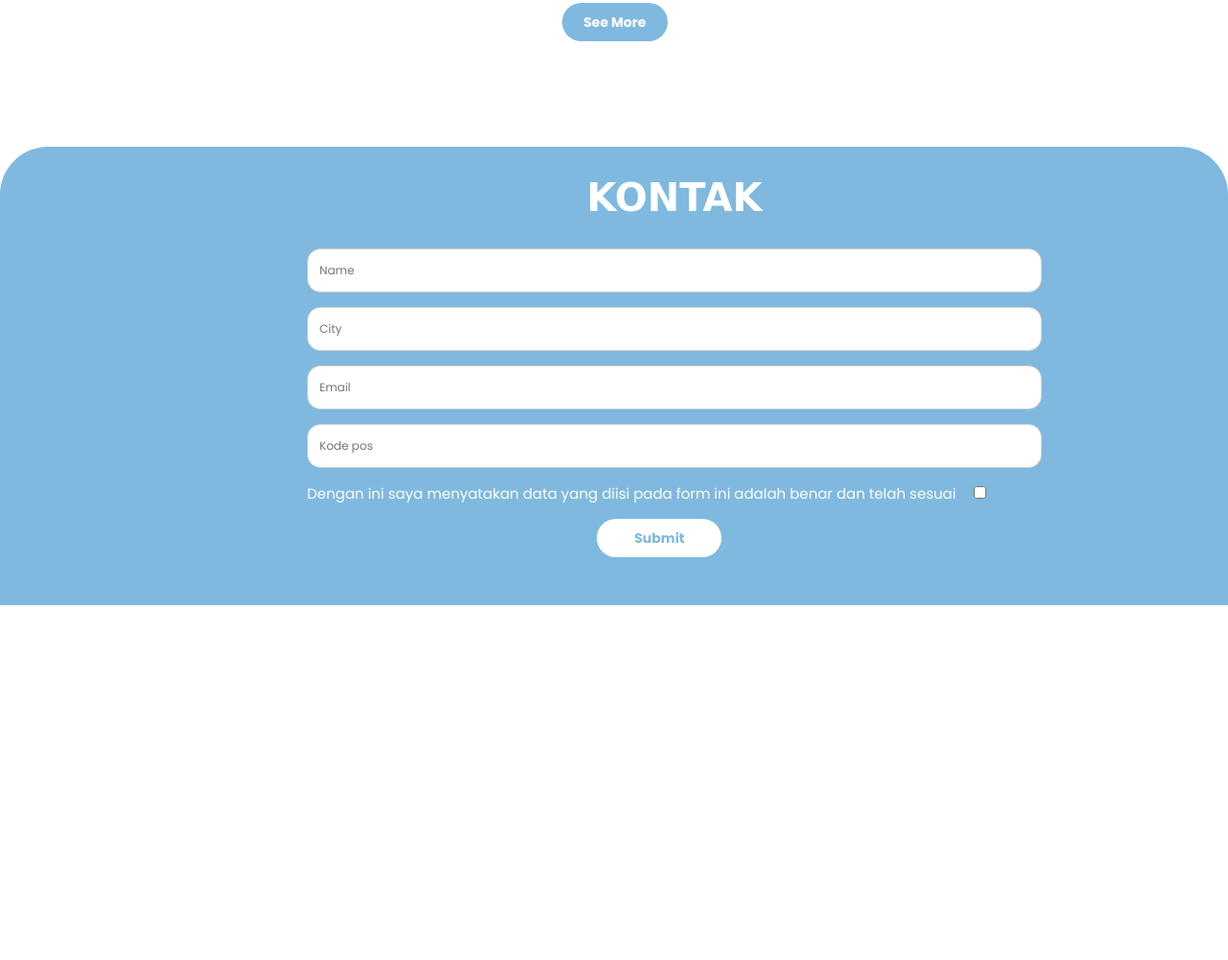
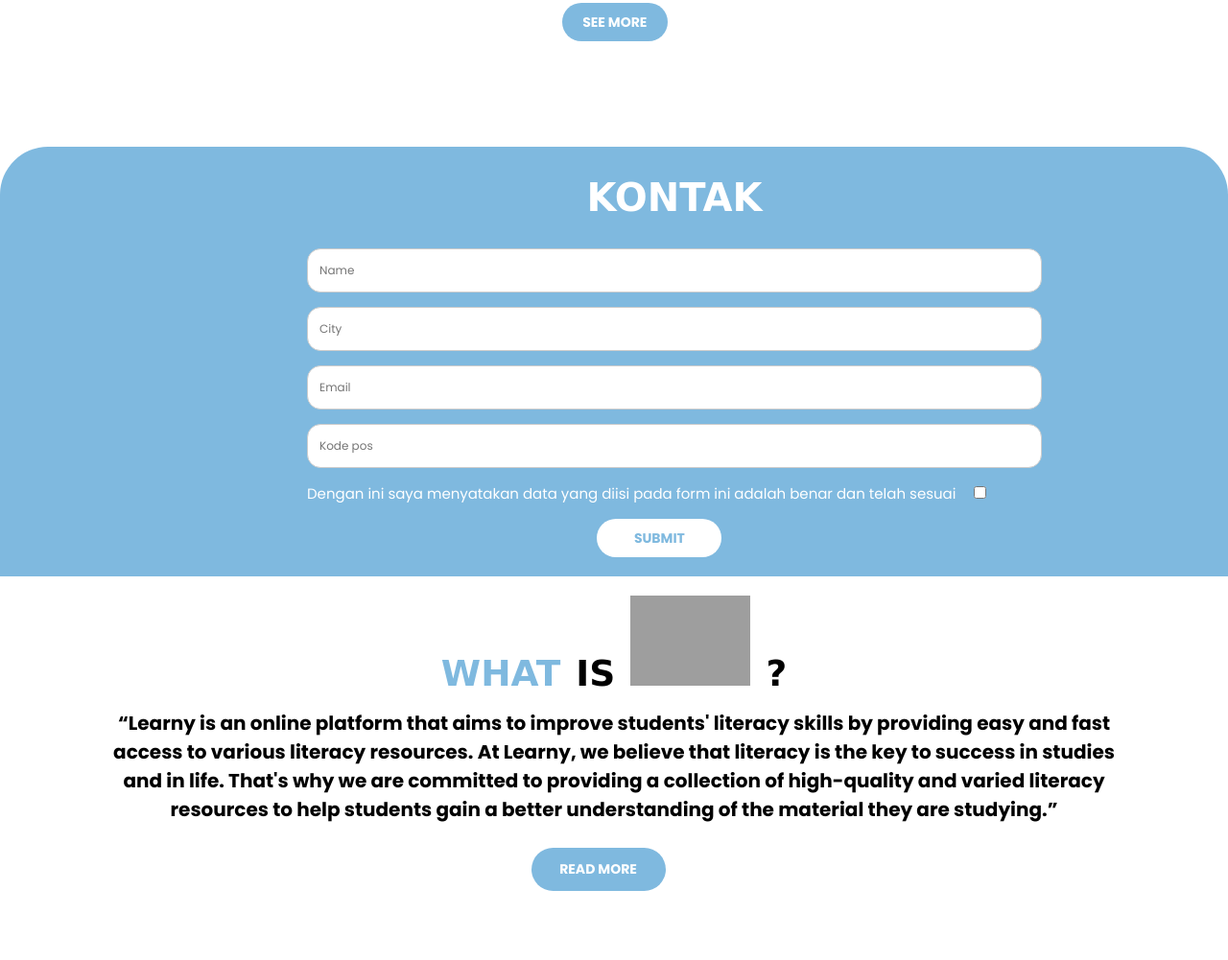
Before and after one commit to FadlyLugina/Landing-Page-Learny, a plain HTML site: page index.html in a window 1280 px wide. Shown: the part 2392-3393 px from the top of the page at 96% size. Before the commit the page ends 3023 px from the top, so only its background shows below. Drawn offline with Linux system fonts and the light colour scheme; grey boxes are pictures that could not be loaded; a web font is replaced by a local one.

Commit message:
penambahan deskripsi

```diff
--- a/index.html
+++ b/index.html
@@ -119,7 +119,7 @@
                     </div>
                 </div>
                 <div class="see-btn2">
-                    <button id="see1">See More</button>
+                    <button id="see1">SEE MORE</button>
                 </div>
             </div>
         </section>
@@ -137,9 +137,25 @@
                     <input type="number" id="zip-code" placeholder="Kode pos">
                     <label for="check" id="check">Dengan ini saya menyatakan data yang diisi pada form ini adalah benar dan telah sesuai</label>
                     <input type="checkbox" id="status">
-                    <button type="submit" id="submit-form">Submit</button>
+                    <button type="submit" id="submit-form">SUBMIT</button>
                     <div id="warning"></div>
                 </form>
+            </div>
+        </section>
+
+        <!---Learny-->
+        <section id="learny">
+            <div class="j-learny">
+                <h1><span>WHAT</span> IS <img src="https://imgur.com/btzqkXl.png" width="125" alt=""> ?</h1>
+            </div>
+            <p id="description">“Learny is an online platform that aims to improve students' literacy skills
+                 by providing easy and fast access to various literacy resources.
+                 At Learny, we believe that literacy is the key to
+                success in studies and in life. That's why we are committed to providing a collection
+                of high-quality and varied literacy resources to help students gain a
+                 better understanding of the material they are studying.”</p>
+            <div class="read">
+                <button id="read1">READ MORE</button>
             </div>
         </section>
     </main>
--- a/style.css
+++ b/style.css
@@ -385,6 +385,7 @@
     align-items: center;
     padding: 50px 320px;
     padding-top: 0;
+    padding-bottom: 20px;
     box-sizing: border-box;
     background-color: rgba(127, 185, 223, 1);
     border-radius: 50px 50px 0px 0px;
@@ -445,6 +446,7 @@
 }
 
 #submit-form {
+    cursor: pointer;
     background-color: white;
     color: rgba(127, 185, 223, 1);
     font-weight: 600;
@@ -460,6 +462,47 @@
 }
 
 #submit-form:hover {
-    background-color: #0755fd;
+    box-shadow: 0px 0px 10px rgba(228, 245, 255, 1);
+}
+
+/****Learny****/
+#learny{
+    box-sizing: border-box;
+    height: 50vh;
+    padding: 0px 100px;
+    padding-top: 20px;
+}
+.j-learny{
+    text-align: center;
+    font-size: 25px;
+    font-family: 'Tilt Warp', cursive;
+    padding-bottom: 15px;
+    word-spacing: 3px;
+}
+.j-learny span{
+    color: rgba(127, 185, 223, 1);
+}
+#description{
+    text-align: center;
+    font-family: 'Poppins', sans-serif;
+    font-size: 20px;
+    font-weight: 700;
+    padding-bottom: 25px;
+}
+.read #read1 {
+    position: absolute;
+    background-color: rgba(127, 185, 223, 1);
     color: white;
+    font-weight: 600;
+    border-radius: 40px;
+    border-style: none;
+    width: 140px;
+    height: 45px;
+    font-size: 14px;
+    font-family: 'Poppins', sans-serif;
+    cursor: pointer;
+    margin-left: 12cm;
 }
+.read #read1:hover {
+    box-shadow: 0px 0px 10px rgba(127, 185, 223, 1);
+}
```
